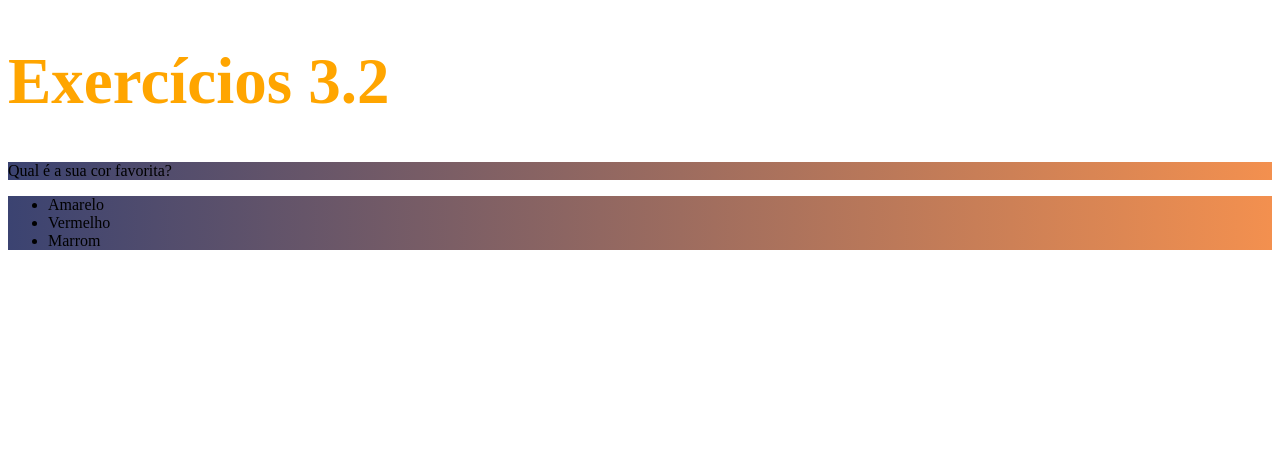
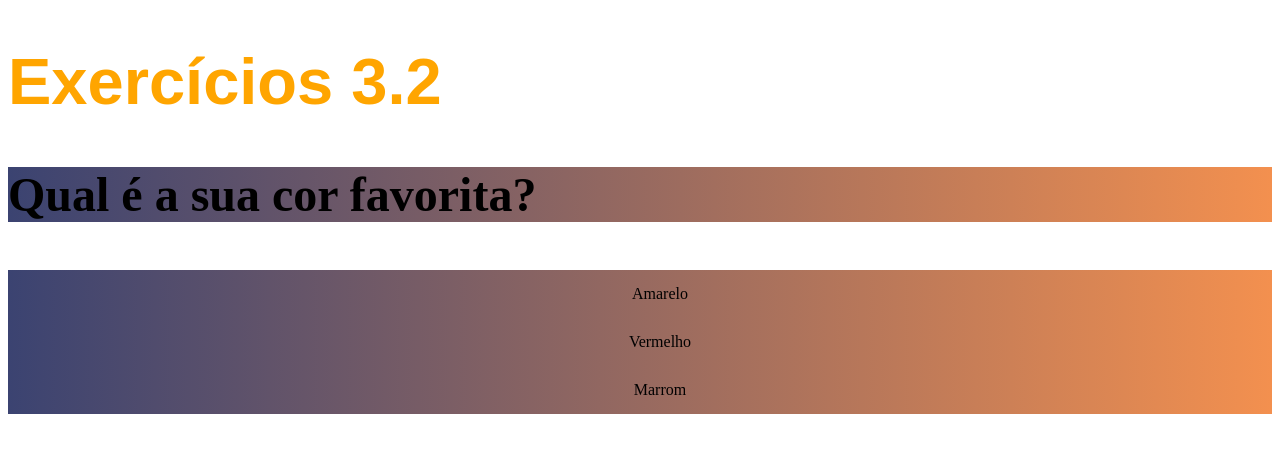
Before and after one commit to alanctnk/trybe_exercises, a plain HTML site: page bloco_3/dia_2/parte-1.html in a window 1280 px wide. Drawn offline with Linux system fonts and the light colour scheme.

Commit message:
Criei arquivo style.css

```diff
--- a/bloco_3/dia_2/parte-1.html
+++ b/bloco_3/dia_2/parte-1.html
@@ -3,22 +3,7 @@
   <head>
     <meta charset="UTF-8">
     <title>HTML</title>
-    <style>
-        h1 {
-            font-size: 65px;
-            color: orange;
-        }
-
-        ul {
-            background-color: grey;
-        }
-
-        .dawn {
-            background: #F3904F;
-            background: -webkit-linear-gradient(to right, #3B4371, #F3904F);
-            background: linear-gradient(to right, #3B4371, #F3904F);
-        }
-    </style>
+    <link rel="stylesheet" type="text/css" href="style.css">
   </head>
   <body>
     <h1>Exercícios 3.2</h1>
--- /dev/null
+++ b/bloco_3/dia_2/style.css
@@ -0,0 +1,31 @@
+h1 {
+    font-family: sans-serif;
+    font-size: 65px;
+    color: orange;
+}
+
+ul {
+    background-color: grey;
+    line-height: 3;
+    text-align: center;
+    list-style-type: none;
+}
+
+.dawn {
+    background: #F3904F;
+    background: -webkit-linear-gradient(to right, #3B4371, #F3904F);
+    background: linear-gradient(to right, #3B4371, #F3904F);
+}
+
+p {
+    font-weight: 600;
+    font-size: 3em;
+}
+
+body {
+    font-size: 16px;
+}
+
+.amarelo{background-color: yellow;}
+.vermelho{background-color: red;}
+.marrom{background-color: brown;}
```
Also changed, not shown: bloco_3/dia_2/parte-2.html (+1 -24 lines).
